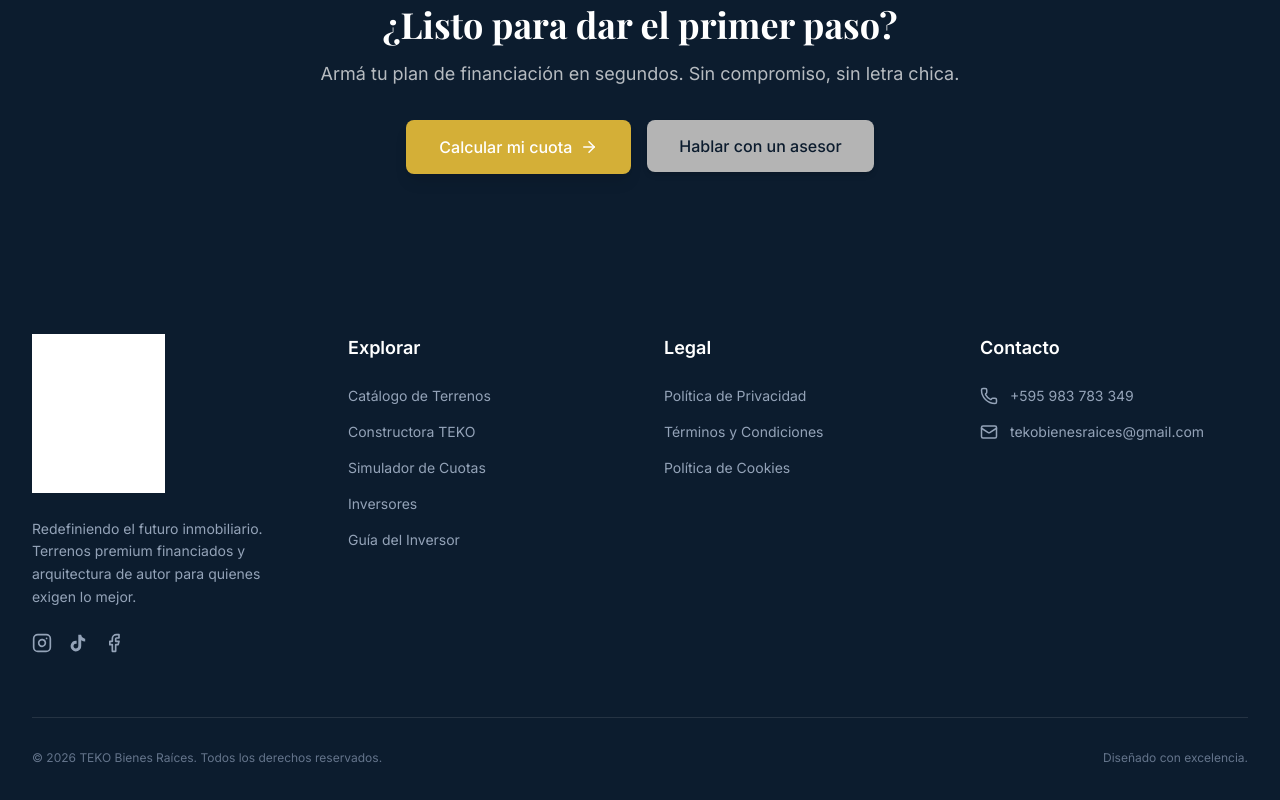
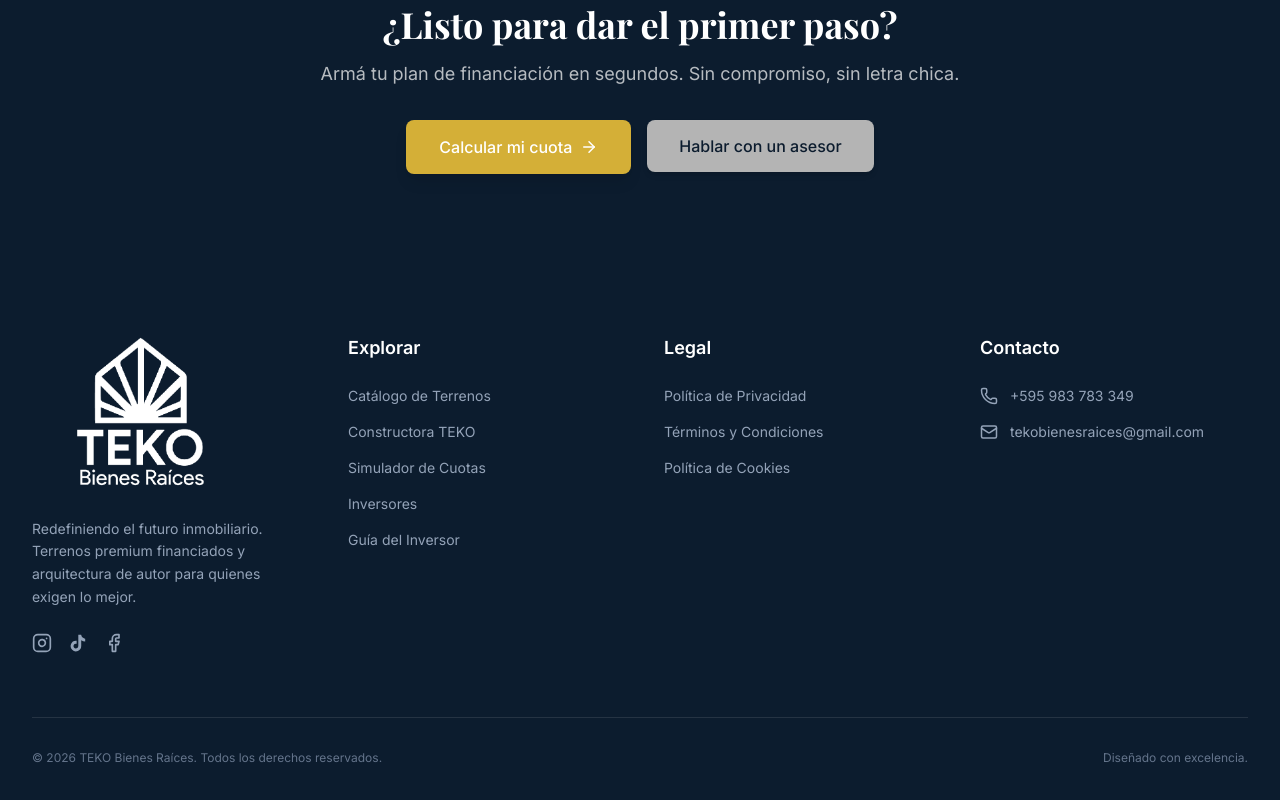
Before and after one commit to tekobienesraices/TEKO, a React (Vite) app: page /#/zona/costa-salinas in a window 1280 px wide. Shown: the part 2134-2934 px from the top of the page. Built offline with nearby package versions, Linux system fonts and the light colour scheme.

Commit message:
fix(footer): Use native white logo for better visibility on dark background

```diff
--- a/components/Footer.tsx
+++ b/components/Footer.tsx
@@ -11,9 +11,9 @@ export const Footer: React.FC = () => {
           <div className="space-y-6">
             <div className="flex items-center gap-3">
               <img
-                src="/logo-vertical.png"
+                src="/logo-vertical-white.png"
                 alt="TEKO"
-                className="h-40 w-auto object-contain brightness-0 invert"
+                className="h-40 w-auto object-contain"
               />
             </div>
             <p className="text-slate-400 text-sm leading-relaxed max-w-xs">
```
Also changed, not shown: public/logo-vertical-white.png (added).
